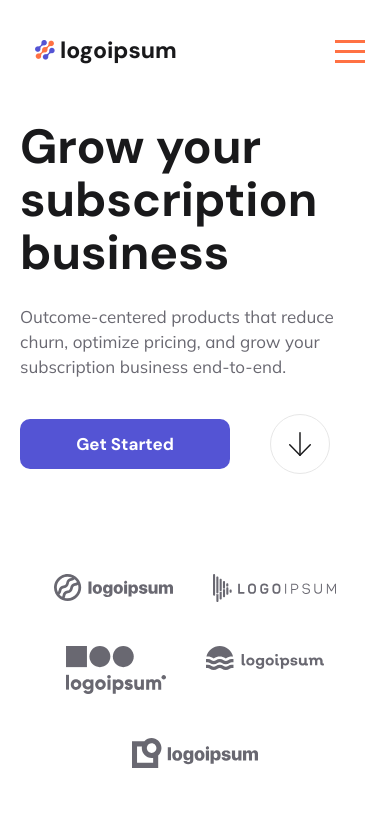
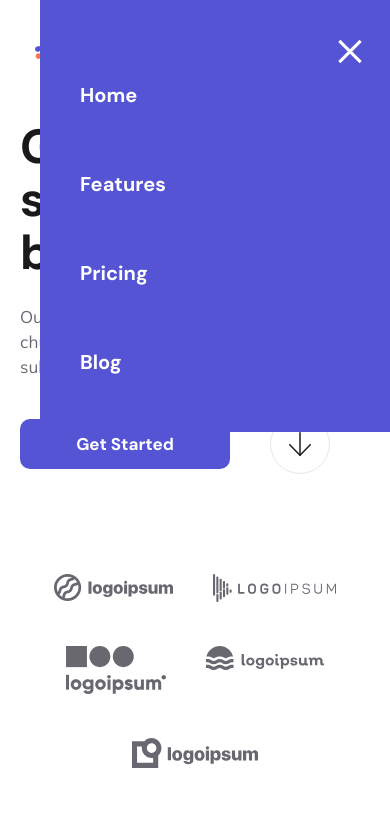
Before and after one commit to bermet-usubalieva/internship-first-project, a website built with webpack: page src/index.html in a window 390 px wide. Both pictures are taken after a click on the button 350 px from the left and 50 px from the top of the page. Shown: the top 829 px of the page. Built offline with nearby package versions, Linux system fonts and the light colour scheme.

Commit message:
fix: change index.js directory, split nav section

```diff
--- a/src/index.html
+++ b/src/index.html
@@ -21,7 +21,7 @@
 </head>
 
 <body>
-    <script type="module" src="script/index.js"></script>
+    <script type="module" src="./index.js"></script>
 </body>
 
 </html>
--- /dev/null
+++ b/src/index.js
@@ -0,0 +1,18 @@
+import './style/style.css';
+import './style/media.css';
+import { createHeader } from './script/header.js';
+import { createMain } from './script/main.js';
+import { createFooter } from './script/footer.js';
+
+const wrapper = document.createElement('div');
+wrapper.className = 'wrapper';
+
+function createSection() {
+    const header = createHeader();
+    const main = createMain();
+    const footer = createFooter();
+
+    wrapper.append(header, main, footer);
+}
+createSection()
+document.body.append(wrapper);
--- a/src/script/header.js
+++ b/src/script/header.js
@@ -1,5 +1,6 @@
 import { createButton } from "./button/headerButton.js";
 import logo from '../assets/img/logo.png';
+import { createNav } from "./nav.js";
 
 
 export function createHeader() {
@@ -16,23 +17,8 @@ export function createHeader() {
     logoText.className = 'logoText';
     logoText.textContent = 'logoipsum';
 
-    const nav = document.createElement('nav');
-    nav.className = 'nav';
-    const navUl = document.createElement('ul');
-    navUl.className = 'navUl';
-    const items = ['Home', 'Features', 'Pricing', 'Blog'];
-
-    items.forEach(text => {
-        const menuLi = document.createElement('li');
-        menuLi.classList.add('menuLi');
-        const menuItem = document.createElement('a');
-        menuItem.classList.add('menuItem');
-        menuItem.href = '';
-        menuItem.textContent = text;
-
-        menuLi.appendChild(menuItem);
-        navUl.appendChild(menuLi);
-    });
+    //nav
+    const nav = createNav()
 
     //buttnon
     const headerButton = createButton()
@@ -46,8 +32,19 @@ export function createHeader() {
     const headerSpan3 = document.createElement('span');
     headerSpan3.className = 'headerSpan3';
 
+    btn.addEventListener('click', () => {
+        header.classList.toggle('open')
+    })
+
+    document.addEventListener('click', (e) => {
+        const isClickInsideMenu = header.contains(e.target) || btn.contains(e.target);
+        if (!isClickInsideMenu) {
+            header.classList.remove('open');
+        }
+    });
+
     btn.append(headerSpan1, headerSpan2, headerSpan3);
-    nav.append(navUl);
+
     logoLink.append(logoImg, logoText);
     header.append(logoLink, nav, headerButton, btn);
 
--- a/src/script/index.js
+++ /dev/null
@@ -1,15 +0,0 @@
-import '../style/style.css';
-import '../style/media.css';
-import { createHeader } from './header.js';
-import { createMain } from './main.js';
-import { createFooter } from './footer.js';
-
-const container = document.createElement('div');
-container.className = 'container';
-
-const header = createHeader();
-const main = createMain();
-const footer = createFooter();
-
-container.append(header, main, footer);
-document.body.append(container);
--- /dev/null
+++ b/src/script/nav.js
@@ -0,0 +1,22 @@
+export function createNav() {
+    const nav = document.createElement('nav');
+    nav.className = 'nav';
+    const navUl = document.createElement('ul');
+    navUl.className = 'navUl';
+    const items = ['Home', 'Features', 'Pricing', 'Blog'];
+
+    items.forEach(text => {
+        const menuLi = document.createElement('li');
+        menuLi.classList.add('menuLi');
+        const menuItem = document.createElement('a');
+        menuItem.classList.add('menuItem');
+        menuItem.href = '';
+        menuItem.textContent = text;
+
+        menuLi.appendChild(menuItem);
+        navUl.appendChild(menuLi);
+    });
+
+    nav.append(navUl);
+    return nav
+}
--- a/src/style/media.css
+++ b/src/style/media.css
@@ -147,7 +147,7 @@
 }
 
 @media (max-width: 400px) {
-    .container {
+    .wrapper {
         padding: 0 20px;
     }
 
--- a/src/style/style.css
+++ b/src/style/style.css
@@ -22,7 +22,7 @@ p {
     margin-block-end: 0;
 }
 
-.container {
+.wrapper {
     max-width: 1200px;
     margin: 0 auto;
     display: flex;
--- a/webpack.config.js
+++ b/webpack.config.js
@@ -2,7 +2,7 @@ const path = require('path');
 const HtmlWebpackPlugin = require('html-webpack-plugin');
 
 module.exports = {
-    entry: path.resolve(__dirname, 'src', 'script', 'index.js'),
+    entry: path.resolve(__dirname, 'src', 'index.js'),
     output: {
         filename: '[name].[contenthash].js',
         path: path.resolve(__dirname, 'dist'),
@@ -30,4 +30,7 @@ module.exports = {
         }),
     ],
     mode: 'development',
+    stats: {
+        children: true,
+    }
 };
```
Also changed, not shown: 1 other file.
